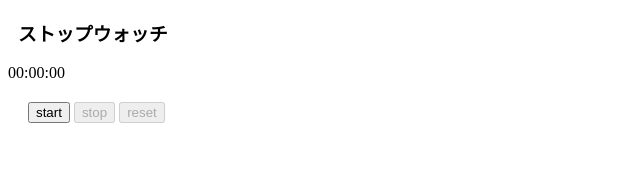
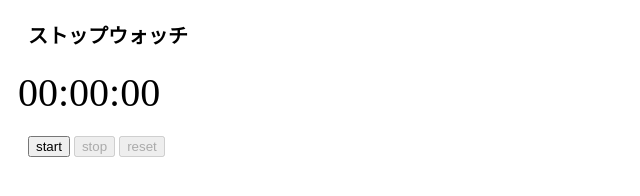
Before and after one commit to AyamiK46/stopwatch, a plain HTML site: page index.html in a window 1280 px wide. Shown: the whole page, without its empty margins (0-640 px from the left). Drawn offline with nearby package versions, Linux system fonts and the light colour scheme.

Commit message:
エラーの解消

```diff
--- a/index.html
+++ b/index.html
@@ -11,18 +11,14 @@
 
         <h3>ストップウォッチ</h3>
 
-        <div id="display"> 00:00:00</id>
+        <div id="display"> 00:00:00</div>
 
         <div class="buttons">
           <button type="button" id="start" >start</button>
-          <button type="button" id="stop"  disabled>stop</button>
-          <button type="button" id="reset"  disabled>reset</button>
+          <button type="button" id="stop" disabled >stop</button>
+          <button type="button" id="reset" disabled>reset</button>
         </div>
-        <!-- <form>
-          <input type="button" id="start" value="Start">
-          <input type="button" id="stop" value="Stop" disabled>
-          <input type="button" id="reset" value="Reset" disabled>
-        </form> -->
+
 
     <script src="main.js"></script>
   </body>
--- a/main.css
+++ b/main.css
@@ -1,11 +1,13 @@
 
 
 h3{
-    margin-left:10px;
+    font-size: 20px;
+    margin-left:20px;
+
 }
 
-.display{
-    font-size: 30px;
+#display{
+    font-size: 40px;
     margin-left:10px;
 }
 
```
